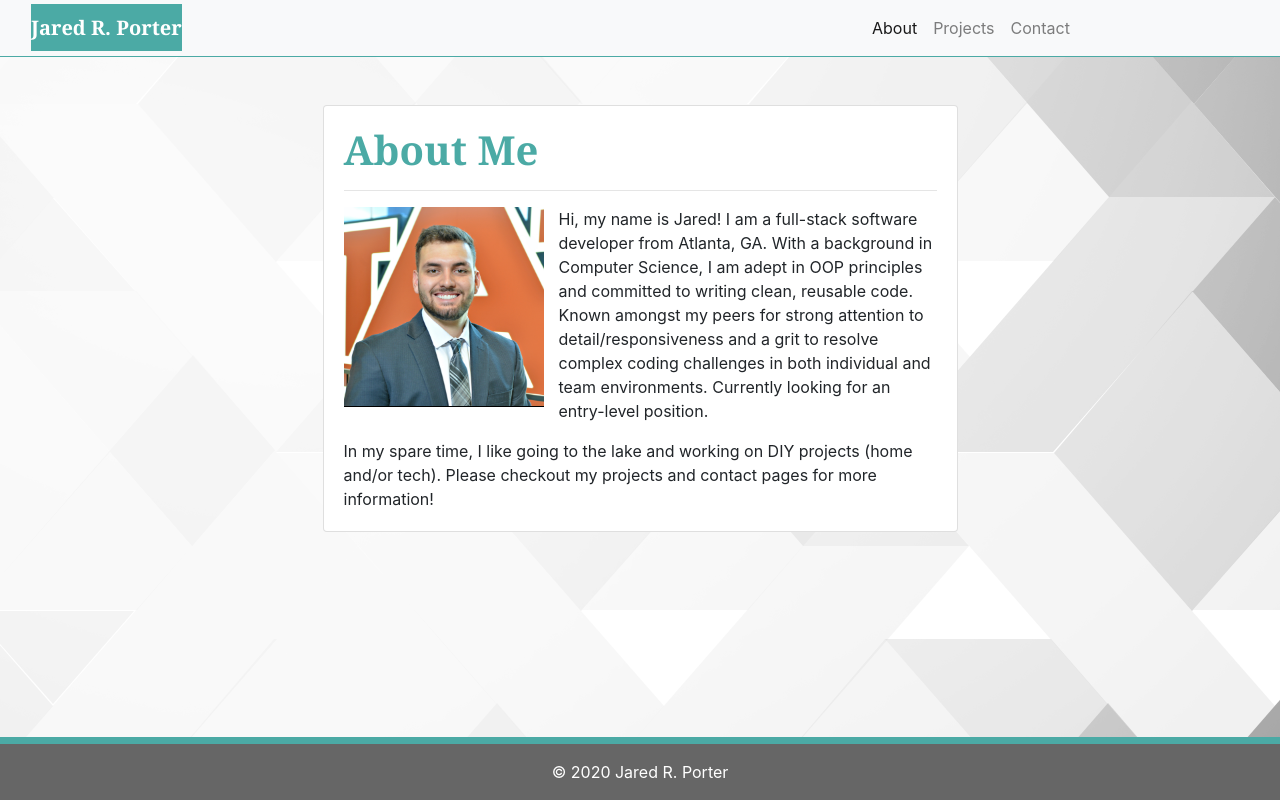
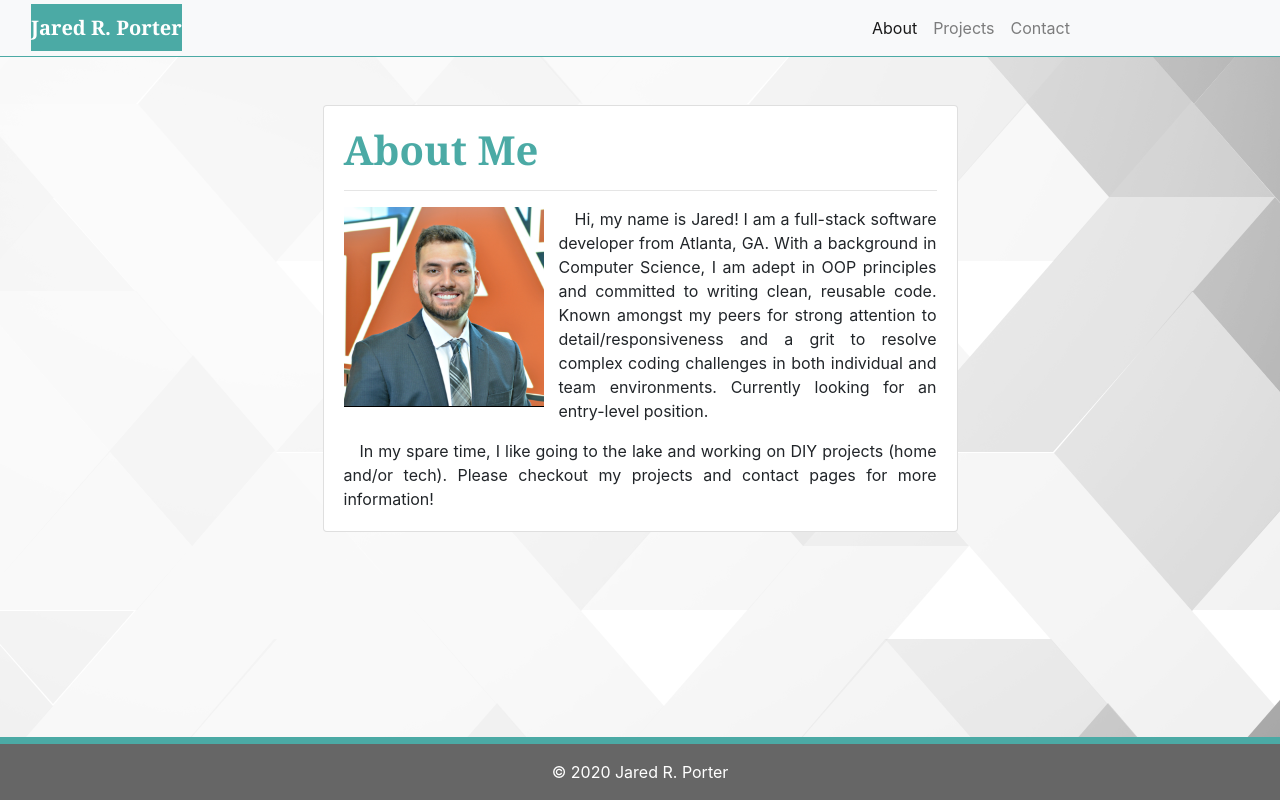
Before and after one commit to JaredP17/Portfolio, a React (Create React App) app: page / in a window 1280 px wide. Built offline with nearby package versions, Linux system fonts and the light colour scheme.

Commit message:
Made 'about me' page more mobile responsive.

```diff
--- a/src/components/pages/About.js
+++ b/src/components/pages/About.js
@@ -15,17 +15,18 @@ function About() {
                   <img src={headshot} alt="My Headshot" />
                 </div>
                 <p className="card-text">
-                Hi, my name is Jared! I am a full-stack software developer from
-                Atlanta, GA. With a background in Computer Science, I am adept
-                in OOP principles and committed to writing clean, reusable code.
-                Known amongst my peers for strong attention to
-                detail/responsiveness and a grit to resolve complex coding
-                challenges in both individual and team environments. Currently looking for an entry-level position.
+                  &emsp;Hi, my name is Jared! I am a full-stack software
+                  developer from Atlanta, GA. With a background in Computer
+                  Science, I am adept in OOP principles and committed to writing
+                  clean, reusable code. Known amongst my peers for strong
+                  attention to detail/responsiveness and a grit to resolve
+                  complex coding challenges in both individual and team
+                  environments. Currently looking for an entry-level position.
                 </p>
                 <p className="card-text">
-                In my spare time, I like going to the lake and working on
-                DIY projects (home and/or tech). Please checkout my projects and
-                contact pages for more information!
+                  &emsp;In my spare time, I like going to the lake and
+                  working on DIY projects (home and/or tech). Please checkout my
+                  projects and contact pages for more information!
                 </p>
               </div>
             </article>
--- a/src/index.css
+++ b/src/index.css
@@ -52,10 +52,6 @@ h1 {
   width: 200px;
 }
 
-.about-me p {
-  text-align: left;
-}
-
 .about-me ul {
   list-style: none;
 }
@@ -73,6 +69,12 @@ h1 {
 @media screen and (min-height: 813px) {
   .content {
     max-height: 65vh;
+  }
+}
+
+@media screen and (min-width: 500px) {
+  .about-me p {
+    text-align: justify;
   }
 }
 
```
Lines whose indentation alone changed are shown as unchanged.
